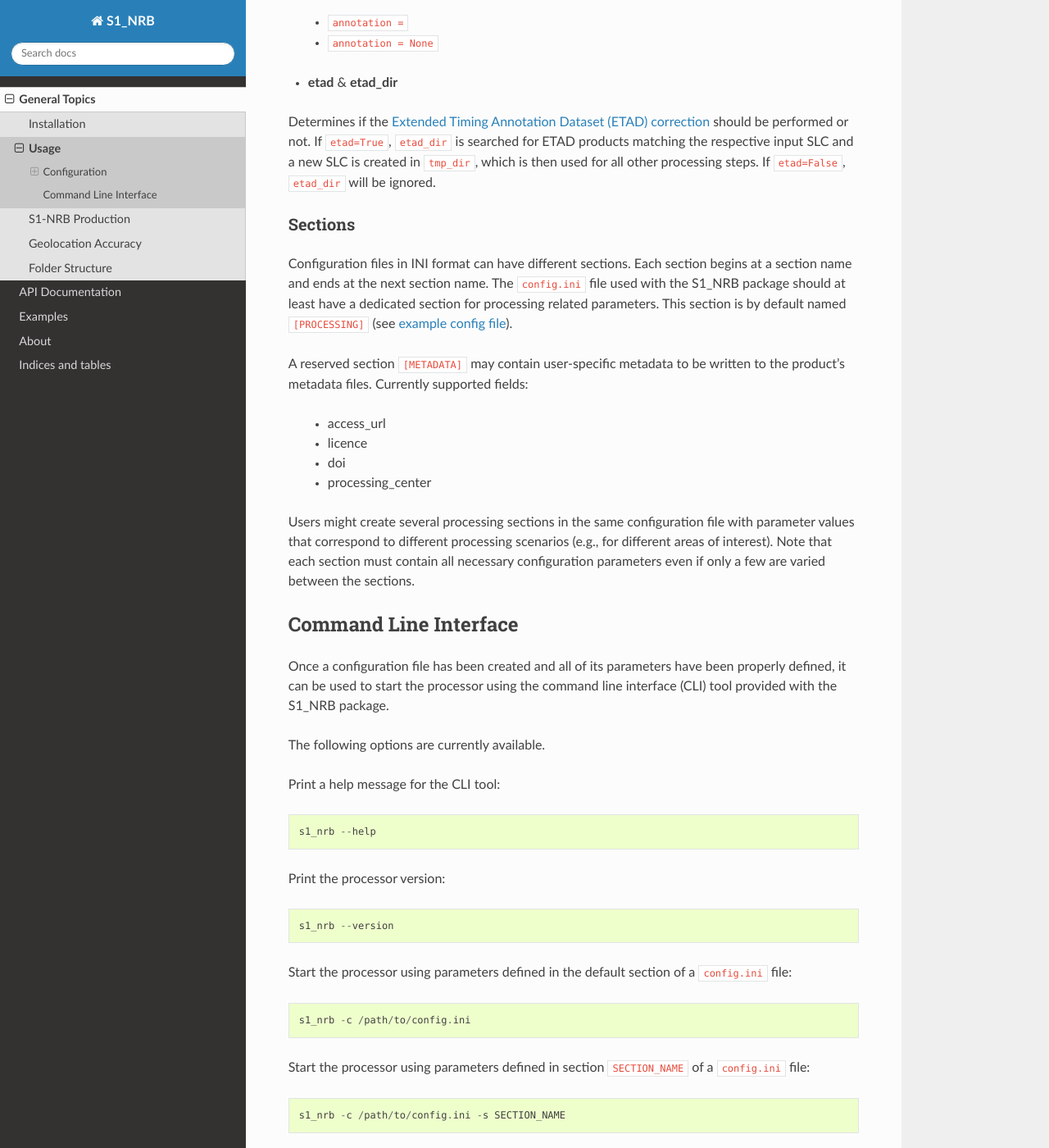
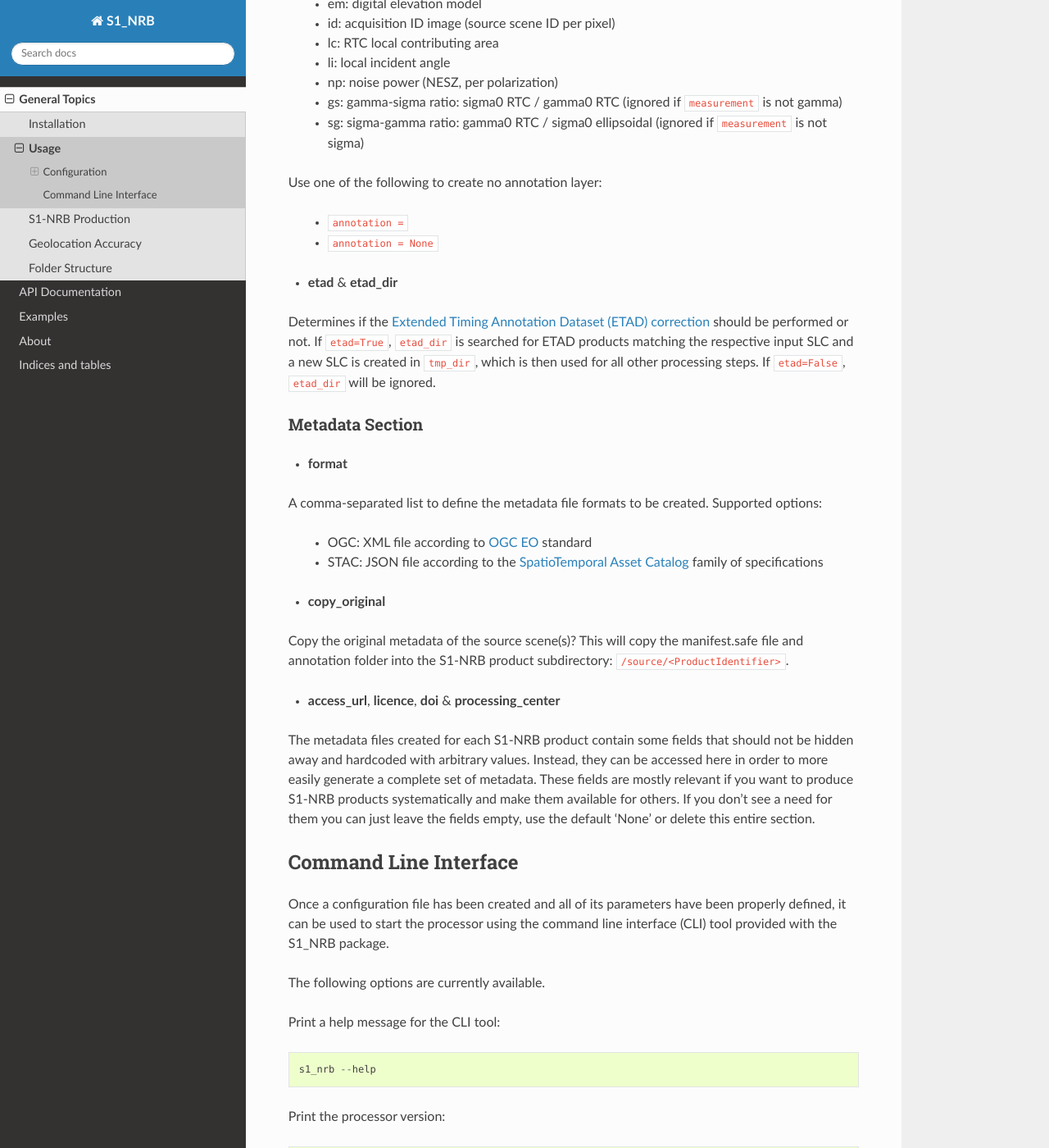
Before and after one commit to SAR-ARD/s1ard, a Sphinx documentation site: the page built from docs/general/usage.rst, in a window 1280 px wide and 1400 px high, scrolled down 3685 px. Shown: the whole window at 82% size. Built offline with Sphinx 7.4.7 and the Read the Docs theme 2.0.0, drawn with Linux system fonts in a browser that asks for light colours; some of the changed text lies outside the part shown.

Commit message:
[docs] update usage.rst

```diff
--- a/docs/general/usage.rst
+++ b/docs/general/usage.rst
@@ -9,9 +9,18 @@
 
 https://github.com/SAR-ARD/S1_NRB/blob/main/config.ini
 
+Configuration files in INI format can have different sections. Each section begins at a section name and ends at the next
+section name. The ``config.ini`` file used with the S1_NRB package should at least have a dedicated section for processing
+related parameters. This section is by default named ``[PROCESSING]``.
+Users might create several processing sections in the same configuration file with parameter values that correspond to different
+processing scenarios (e.g., for different areas of interest). Note that each section must contain all necessary
+configuration parameters even if only a few are varied between the sections.
+
 The following provides an overview of the parameters the ``config.ini`` should contain and anything that should be
 considered when selecting their values:
 
+Processing Section
+^^^^^^^^^^^^^^^^^^
 - **mode**
 
 Options: ``all | nrb | rtc``
@@ -145,24 +154,26 @@
 and a new SLC is created in ``tmp_dir``, which is then used for all other processing steps. If ``etad=False``, ``etad_dir``
 will be ignored.
 
-Sections
-^^^^^^^^
-Configuration files in INI format can have different sections. Each section begins at a section name and ends at the next
-section name. The ``config.ini`` file used with the S1_NRB package should at least have a dedicated section for processing
-related parameters. This section is by default named ``[PROCESSING]``
-(see `example config file <https://github.com/SAR-ARD/S1_NRB/blob/main/config.ini>`_).
+Metadata Section
+^^^^^^^^^^^^^^^^
+- **format**
 
-A reserved section ``[METADATA]`` may contain user-specific metadata to be written to the product's metadata files.
-Currently supported fields:
+A comma-separated list to define the metadata file formats to be created. Supported options:
 
- + access_url
- + licence
- + doi
- + processing_center
+ + OGC: XML file according to `OGC EO <https://docs.ogc.org/is/10-157r4/10-157r4.html>`_ standard
+ + STAC: JSON file according to the `SpatioTemporal Asset Catalog <https://github.com/radiantearth/stac-spec/>`_ family of specifications
 
-Users might create several processing sections in the same configuration file with parameter values that correspond to different
-processing scenarios (e.g., for different areas of interest). Note that each section must contain all necessary
-configuration parameters even if only a few are varied between the sections.
+- **copy_original**
+
+Copy the original metadata of the source scene(s)? This will copy the manifest.safe file and annotation folder into the
+S1-NRB product subdirectory: ``/source/<ProductIdentifier>``.
+
+- **access_url**, **licence**, **doi** & **processing_center**
+
+The metadata files created for each S1-NRB product contain some fields that should not be hidden away and hardcoded with
+arbitrary values. Instead, they can be accessed here in order to more easily generate a complete set of metadata. These
+fields are mostly relevant if you want to produce S1-NRB products systematically and make them available for others.
+If you don't see a need for them you can just leave the fields empty, use the default 'None' or delete this entire section.
 
 Command Line Interface
 ----------------------
```
